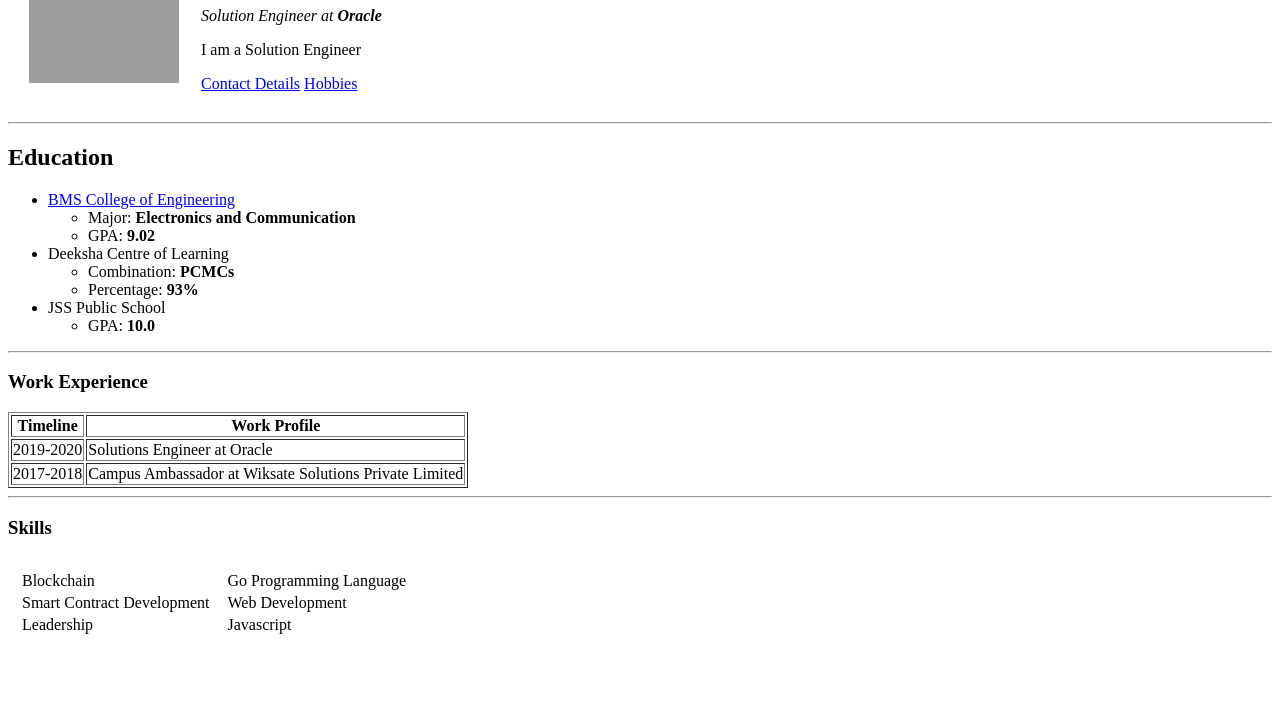
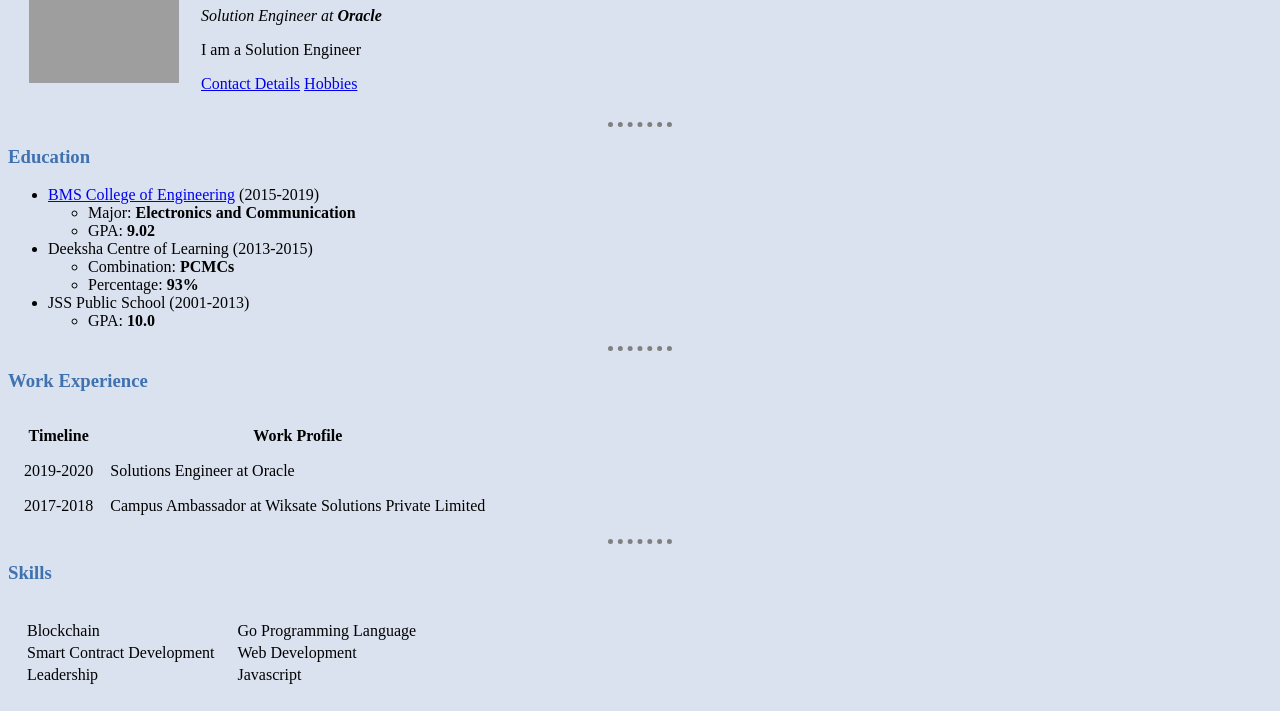
Before and after one commit to abhignan27/cv, a plain HTML site: page index.html in a window 1280 px wide. Shown: the part 102-813 px from the top of the page. Drawn offline with Linux system fonts and the light colour scheme; grey boxes are pictures that could not be loaded.

Commit message:
FIle updated with styles.css

```diff
--- a/index.html
+++ b/index.html
@@ -4,8 +4,10 @@
     <meta charset="UTF-8">
     <meta name="viewport" content="width=device-width, initial-scale=1.0">
     <meta http-equiv="X-UA-Compatible" content="ie=edge">
-    <meta name="description" content="This page is about Abhignan Rakshith">
+    <meta name="description" content="Abhignan Rakshith CV">
     <title>Abhignan Rakshith</title>
+    <link rel="stylesheet" href="/styles.css">
+
 </head>
 <body>
     <table cellspacing="20">
@@ -22,19 +24,19 @@
 
 
     <hr size="2" unshaded>
-    <h2>Education</h2>
+    <h3>Education</h3>
     <ul>
-        <li><a href="https://www.bmsce.ac.in/" target="_blank">BMS College of Engineering</a></li>
+        <li><a href="https://www.bmsce.ac.in/" target="_blank">BMS College of Engineering</a> (2015-2019)</li>
         <ul>
             <li>Major: <strong>Electronics and Communication</strong></li>
             <li>GPA: <strong>9.02</strong></li>
         </ul>
-        <li>Deeksha Centre of Learning</li>
+        <li>Deeksha Centre of Learning  (2013-2015)</li>
             <ul>
                 <li>Combination: <strong>PCMCs</strong></li>
                 <li>Percentage: <strong>93%</strong></li>
             </ul>
-        <li>JSS Public School</li>
+        <li>JSS Public School  (2001-2013)</li>
             <ul>
                 <li>GPA: <strong>10.0</strong></li>
             </ul>
@@ -42,7 +44,7 @@
     </ul>
     <hr size="2" unshaded>
     <h3>Work Experience</h3>
-    <table border="1px">
+    <table cellspacing="15px">
         <thead>
             <tr>
                 <th>Timeline</th>
@@ -67,7 +69,8 @@
     <hr size="2" unshaded>
     <h3>Skills</h3>
 
-    <table cellspacing="10px">
+
+    <table cellspacing="15px">
         <tbody>
             <tr>
                 <td>
@@ -116,5 +119,6 @@
 
 
 
+
 </body>
 </html>
```
